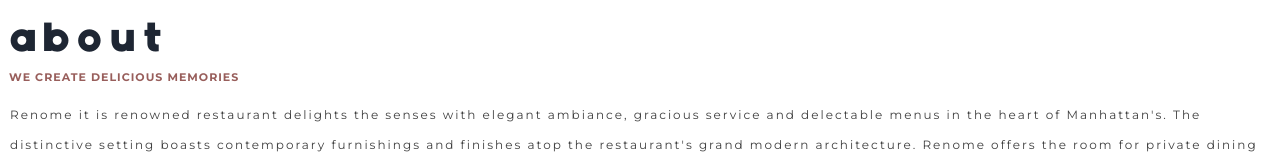
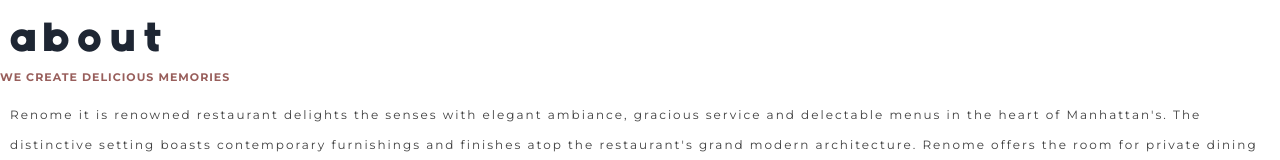
Before and after one commit to winqus/Renome-React, a React (Create React App) app: page / in a window 1280 px wide. Shown: the part 3579-3739 px from the top of the page. Built offline with nearby package versions, Linux system fonts and the light colour scheme.

Commit message:
Removed unnecessary code.

```diff
--- a/src/components/organisms/About.jsx
+++ b/src/components/organisms/About.jsx
@@ -8,7 +8,7 @@ function About({ title, subtitle, children }) {
         <img src={`${process.env.PUBLIC_URL}/img/about_img_2.png`} alt="Building seen through tree leaves" className="about__image about__image--left about__image--on-top" loading="lazy" />
       </div>
       <h1 className="about__title">{title}</h1>
-      <h2 className="about__title about__subtitle">{subtitle}</h2>
+      <h2 className="about__subtitle">{subtitle}</h2>
       <p className="about__text">
         {children}
       </p>
```
